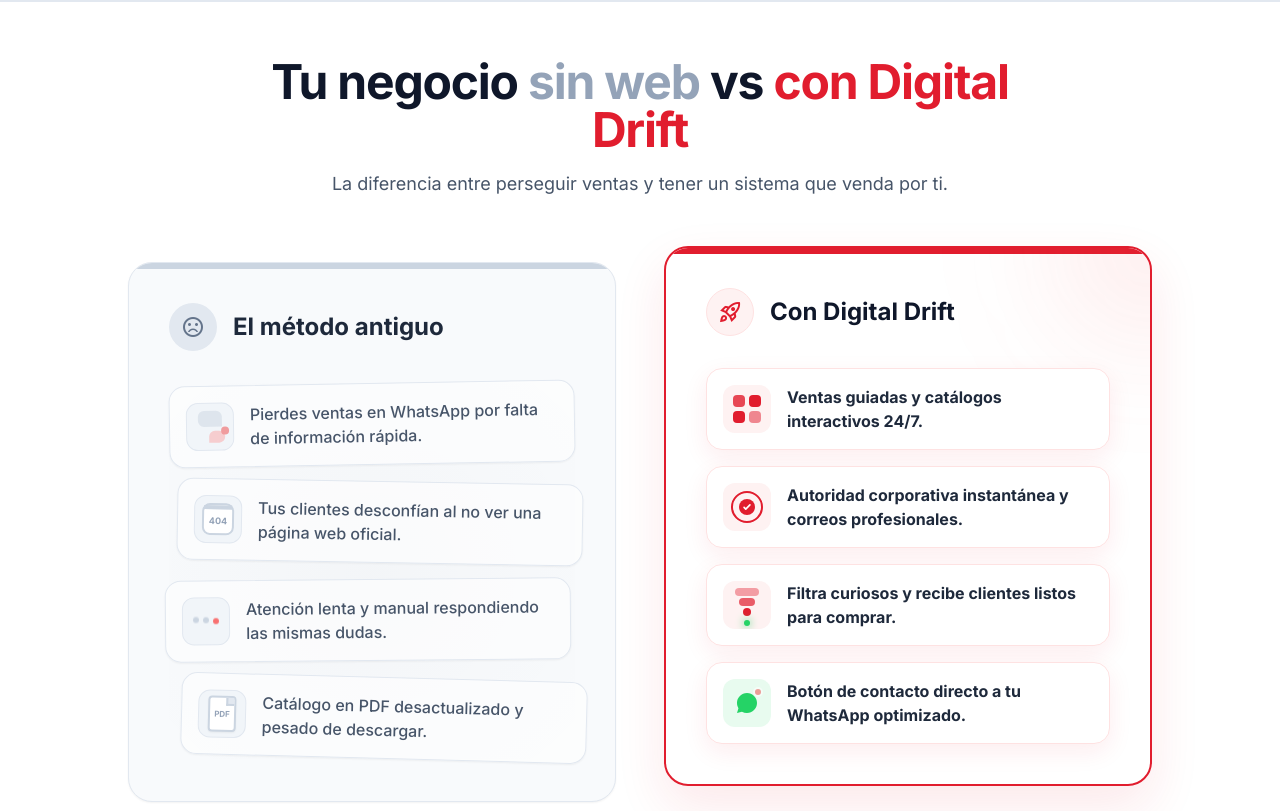
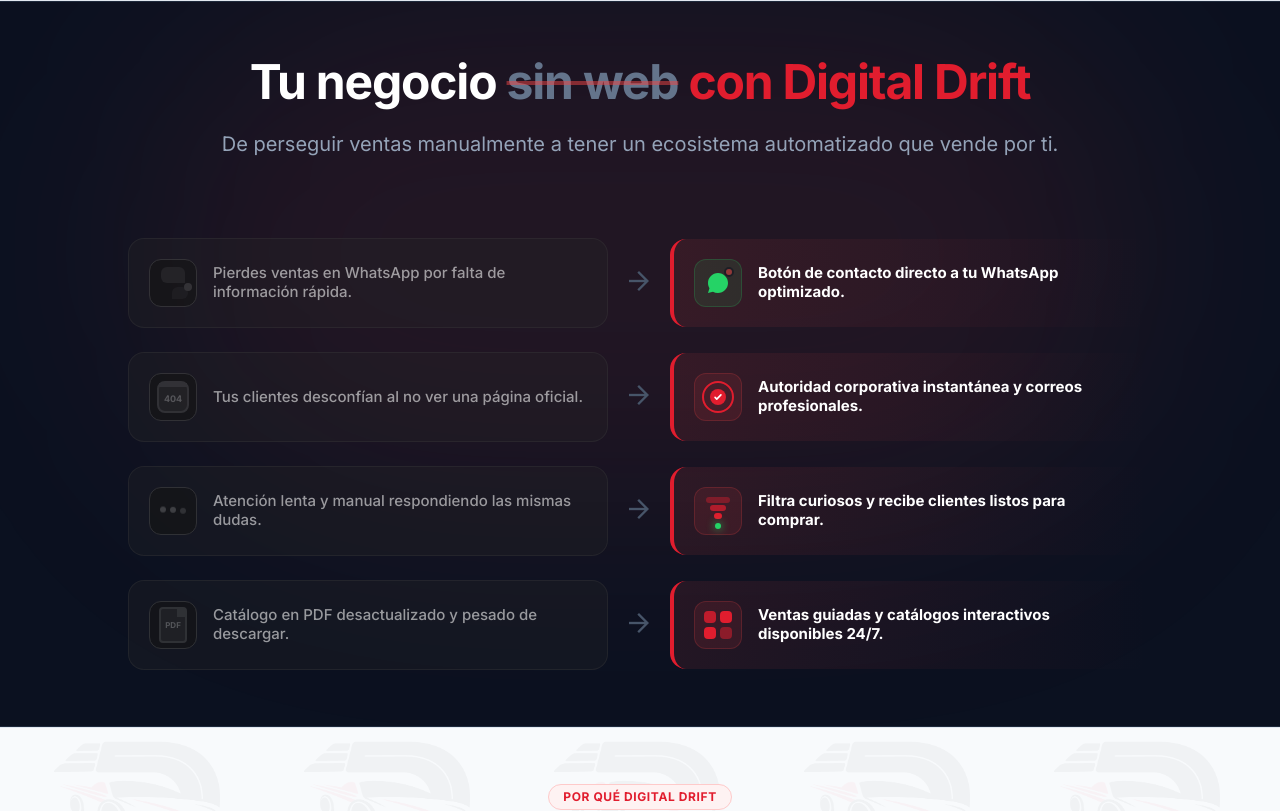
Before and after one commit to santiagoxx93/Digital_Drift_Software, a React (Vite) app: page / in a window 1280 px wide. Shown: the part 2140-2951 px from the top of the page. Built offline with nearby package versions, Linux system fonts and the light colour scheme.

Commit message:
UI: Complete redesign of Antes y Despues to a dark mode timeline layout without cards

```diff
--- a/src/App.jsx
+++ b/src/App.jsx
@@ -464,143 +464,133 @@ function App() {
 {/*  =================================================================  */}
 {/*  NUEVA SECCIÓN: Antes y Después                                     */}
 {/*  =================================================================  */}
-<section data-aos="fade-up" className="w-full bg-white py-space-xl border-t border-slate-200">
-  <div className="max-w-[1280px] mx-auto px-gutter-mobile md:px-margin">
-    <div className="text-center max-w-3xl mx-auto mb-16">
-      <h2 className="text-[#0f172a] font-extrabold text-4xl md:text-5xl tracking-tight mb-4">
-        Tu negocio <span className="text-slate-400">sin web</span> vs <span className="text-[#e11d2e]">con Digital Drift</span>
+<section data-aos="fade-up" className="w-full bg-[#0b1120] py-space-xl border-y border-slate-800 relative overflow-hidden">
+  {/* Subtle Background Glow */}
+  <div className="absolute top-0 left-1/2 -translate-x-1/2 w-full max-w-[1000px] h-[500px] bg-red-500/10 rounded-full blur-[120px] pointer-events-none"></div>
+
+  <div className="max-w-[1280px] mx-auto px-gutter-mobile md:px-margin relative z-10">
+    <div className="text-center max-w-4xl mx-auto mb-20">
+      <h2 className="text-white font-extrabold text-4xl md:text-5xl tracking-tight mb-6">
+        Tu negocio <span className="text-slate-500 line-through decoration-red-500/50 decoration-4">sin web</span> <span className="text-[#e11d2e]">con Digital Drift</span>
       </h2>
-      <p className="font-body-md text-slate-600 text-lg">
-        La diferencia entre perseguir ventas y tener un sistema que venda por ti.
+      <p className="font-body-md text-slate-400 text-lg md:text-xl">
+        De perseguir ventas manualmente a tener un ecosistema automatizado que vende por ti.
       </p>
     </div>
 
-    <div className="grid grid-cols-1 md:grid-cols-2 gap-8 lg:gap-12 max-w-5xl mx-auto">
-      {/* Sin Digital Drift */}
-      <div className="bg-slate-50 border border-slate-200 rounded-3xl p-8 md:p-10 shadow-sm relative overflow-hidden group hover:shadow-md transition-shadow">
-        <div className="absolute top-0 left-0 w-full h-1.5 bg-slate-300"></div>
-        <div className="flex items-center gap-4 mb-8">
-          <div className="w-12 h-12 rounded-full bg-slate-200 flex items-center justify-center text-slate-500">
-            <span className="material-symbols-outlined text-2xl">sentiment_dissatisfied</span>
-          </div>
-          <h3 className="font-bold text-2xl text-slate-800">El método antiguo</h3>
-        </div>
-
-        <div className="flex flex-col gap-4 mt-8 relative">
-          {/* Faded Background Pattern to signify chaos */}
-          <div className="absolute inset-0 opacity-[0.02] bg-[radial-gradient(ellipse_at_center,_var(--tw-gradient-stops))] from-slate-900 to-transparent pointer-events-none"></div>
-
-          <div className="bg-white/60 p-4 rounded-2xl border border-slate-200 shadow-sm flex gap-4 items-center transform -rotate-1 hover:rotate-0 transition-transform duration-300">
-            {/* Custom Micro-UI: Broken Chat */}
-            <div className="w-12 h-12 rounded-xl bg-slate-100 flex flex-col items-center justify-center shrink-0 border border-slate-200 overflow-hidden relative">
-              <div className="w-6 h-4 bg-slate-300 rounded-md rounded-br-none mb-1 opacity-50"></div>
-              <div className="w-4 h-3 bg-red-300 rounded-md rounded-bl-none self-end mr-2 opacity-50 relative">
+    <div className="flex flex-col gap-6 w-full max-w-5xl mx-auto">
+      {/* Row 1 */}
+      <div className="flex flex-col md:flex-row items-center gap-4 w-full group">
+        <div className="flex-1 flex items-center gap-4 bg-slate-800/40 p-5 rounded-2xl w-full border border-slate-700/50 grayscale group-hover:grayscale-0 opacity-70 group-hover:opacity-100 transition-all duration-500">
+          <div className="w-12 h-12 rounded-xl bg-slate-900 flex flex-col items-center justify-center shrink-0 border border-slate-700 overflow-hidden relative">
+            <div className="w-6 h-4 bg-slate-700 rounded-md rounded-br-none mb-1 opacity-50"></div>
+            <div className="w-4 h-3 bg-red-500/30 rounded-md rounded-bl-none self-end mr-2 opacity-50 relative">
               <div className="absolute -top-1 -right-1 w-2 h-2 bg-red-500 rounded-full"></div>
             </div>
           </div>
-            <span className="text-slate-600 font-medium text-sm md:text-base leading-tight">Pierdes ventas en WhatsApp por falta de información rápida.</span>
+          <p className="text-slate-300 font-medium leading-tight">Pierdes ventas en WhatsApp por falta de información rápida.</p>
         </div>
 
-          <div className="bg-white/60 p-4 rounded-2xl border border-slate-200 shadow-sm flex gap-4 items-center transform rotate-1 translate-x-2 hover:rotate-0 hover:translate-x-0 transition-transform duration-300">
-            {/* Custom Micro-UI: Missing Web */}
-            <div className="w-12 h-12 rounded-xl bg-slate-100 flex flex-col items-center justify-center shrink-0 border border-slate-200 overflow-hidden">
-              <div className="w-8 h-8 border-2 border-slate-300 rounded-lg flex flex-col bg-white">
-                <div className="w-full h-2 bg-slate-300 border-b-2 border-slate-300"></div>
+        <div className="shrink-0 text-slate-600 group-hover:text-[#e11d2e] transform group-hover:scale-125 transition-all duration-500 rotate-90 md:rotate-0">
+          <span className="material-symbols-outlined text-3xl">arrow_forward</span>
+        </div>
+
+        <div className="flex-1 flex items-center gap-4 bg-gradient-to-r from-red-500/10 to-transparent p-5 rounded-2xl w-full border-l-4 border-[#e11d2e] shadow-[0_0_30px_rgba(225,29,46,0)] group-hover:shadow-[0_0_30px_rgba(225,29,46,0.15)] transition-all duration-500 transform group-hover:-translate-y-1">
+          <div className="w-12 h-12 rounded-xl bg-[#25D366]/10 flex items-center justify-center shrink-0 border border-[#25D366]/20">
+            <div className="relative">
+              <svg className="w-6 h-6 text-[#25D366]" fill="currentColor" viewBox="0 0 24 24"><path d="M12.031 6.172c-3.181 0-5.767 2.586-5.768 5.766-.001 1.298.38 2.27 1.019 3.287l-.711 2.598 2.664-.698c.969.582 1.954.914 2.8.914h.005c3.18 0 5.767-2.587 5.768-5.766.002-3.18-2.584-5.768-5.767-5.768zm3.392 8.234c-.144.405-.837.774-1.17.823-.312.045-.694.06-2.12-.533-1.708-.709-2.813-2.45-2.898-2.564-.085-.114-.698-.929-.698-1.772 0-.844.441-1.258.599-1.428.158-.171.345-.214.46-.214.115 0 .23.002.331.007.107.006.251-.041.393.299.144.405.49 1.196.533 1.282.043.086.072.186.014.3-.058.115-.086.186-.172.286-.086.1-.182.224-.26.3-.086.086-.176.18-.076.352.101.171.448.74 0.963 1.198.663.59 1.222.773 1.394.858.172.086.273.072.374-.043.101-.115.432-.503.547-.675.115-.172.23-.143.388-.086.158.058 1.007.474 1.179.56.173.086.288.129.331.2.043.072.043.418-.101.823zM12.004 2C6.479 2 2 6.479 2 12.004c0 1.905.534 3.684 1.458 5.207L2 22l4.945-1.296A9.957 9.957 0 0012.004 22c5.525 0 10.004-4.479 10.004-10.004C22.008 6.479 17.529 2 12.004 2z"/></svg>
+              <div className="absolute -top-1 -right-1 w-2.5 h-2.5 bg-red-500 rounded-full border-2 border-[#0b1120] animate-pulse"></div>
+            </div>
+          </div>
+          <p className="text-white font-bold leading-tight">Botón de contacto directo a tu WhatsApp optimizado.</p>
+        </div>
+      </div>
+
+      {/* Row 2 */}
+      <div className="flex flex-col md:flex-row items-center gap-4 w-full group">
+        <div className="flex-1 flex items-center gap-4 bg-slate-800/40 p-5 rounded-2xl w-full border border-slate-700/50 grayscale group-hover:grayscale-0 opacity-70 group-hover:opacity-100 transition-all duration-500">
+          <div className="w-12 h-12 rounded-xl bg-slate-900 flex flex-col items-center justify-center shrink-0 border border-slate-700 overflow-hidden">
+            <div className="w-8 h-8 border-2 border-slate-700 rounded-lg flex flex-col bg-slate-800">
+              <div className="w-full h-2 bg-slate-700 border-b-2 border-slate-700"></div>
               <div className="flex-1 flex items-center justify-center">
-                  <span className="text-slate-400 text-[9px] font-bold">404</span>
+                <span className="text-slate-500 text-[9px] font-bold">404</span>
               </div>
             </div>
           </div>
-            <span className="text-slate-600 font-medium text-sm md:text-base leading-tight">Tus clientes desconfían al no ver una página web oficial.</span>
+          <p className="text-slate-300 font-medium leading-tight">Tus clientes desconfían al no ver una página oficial.</p>
         </div>
 
-          <div className="bg-white/60 p-4 rounded-2xl border border-slate-200 shadow-sm flex gap-4 items-center transform -rotate-[0.5deg] -translate-x-1 hover:rotate-0 hover:translate-x-0 transition-transform duration-300">
-            {/* Custom Micro-UI: Slow Typing */}
-            <div className="w-12 h-12 rounded-xl bg-slate-100 flex items-center justify-center shrink-0 border border-slate-200 overflow-hidden relative">
-              <div className="flex gap-1">
-                <div className="w-1.5 h-1.5 bg-slate-300 rounded-full animate-bounce"></div>
-                <div className="w-1.5 h-1.5 bg-slate-300 rounded-full animate-bounce" style={{animationDelay: '0.2s'}}></div>
-                <div className="w-1.5 h-1.5 bg-red-400 rounded-full animate-bounce" style={{animationDelay: '0.4s'}}></div>
-              </div>
-            </div>
-            <span className="text-slate-600 font-medium text-sm md:text-base leading-tight">Atención lenta y manual respondiendo las mismas dudas.</span>
+        <div className="shrink-0 text-slate-600 group-hover:text-[#e11d2e] transform group-hover:scale-125 transition-all duration-500 rotate-90 md:rotate-0">
+          <span className="material-symbols-outlined text-3xl">arrow_forward</span>
         </div>
 
-          <div className="bg-white/60 p-4 rounded-2xl border border-slate-200 shadow-sm flex gap-4 items-center transform rotate-[1.5deg] translate-x-3 hover:rotate-0 hover:translate-x-0 transition-transform duration-300">
-            {/* Custom Micro-UI: Stuck PDF */}
-            <div className="w-12 h-12 rounded-xl bg-slate-100 flex items-center justify-center shrink-0 border border-slate-200 overflow-hidden relative">
-              <div className="w-7 h-9 bg-white border-2 border-slate-300 rounded shadow-sm flex flex-col items-center justify-center relative">
-                <div className="absolute top-0 right-0 w-2 h-2 bg-slate-200 border-l-2 border-b-2 border-slate-300"></div>
-                <span className="text-[8px] font-bold text-slate-400 mt-1">PDF</span>
-                <div className="w-4 h-1 bg-red-300 mt-1 rounded-full opacity-50"></div>
-              </div>
-            </div>
-            <span className="text-slate-600 font-medium text-sm md:text-base leading-tight">Catálogo en PDF desactualizado y pesado de descargar.</span>
+        <div className="flex-1 flex items-center gap-4 bg-gradient-to-r from-red-500/10 to-transparent p-5 rounded-2xl w-full border-l-4 border-[#e11d2e] shadow-[0_0_30px_rgba(225,29,46,0)] group-hover:shadow-[0_0_30px_rgba(225,29,46,0.15)] transition-all duration-500 transform group-hover:-translate-y-1">
+          <div className="w-12 h-12 rounded-xl bg-red-500/10 flex items-center justify-center shrink-0 border border-red-500/20 relative">
+            <div className="w-8 h-8 rounded-full border-2 border-[#e11d2e] flex items-center justify-center">
+              <div className="w-4 h-4 bg-[#e11d2e] rounded-full flex items-center justify-center">
+                <svg className="w-2.5 h-2.5 text-white" fill="none" viewBox="0 0 24 24" stroke="currentColor" strokeWidth={4}><path strokeLinecap="round" strokeLinejoin="round" d="M5 13l4 4L19 7" /></svg>
               </div>
             </div>
           </div>
-
-      {/* Con Digital Drift */}
-      <div className="bg-white border-2 border-[#e11d2e] rounded-3xl p-8 md:p-10 shadow-[0_20px_50px_rgba(225,29,46,0.1)] relative overflow-hidden transform md:-translate-y-4 group hover:-translate-y-6 transition-all duration-300">
-        <div className="absolute top-0 left-0 w-full h-1.5 bg-[#e11d2e]"></div>
-        <div className="absolute -top-24 -right-24 w-48 h-48 bg-red-500/10 rounded-full blur-3xl pointer-events-none"></div>
-
-        <div className="flex items-center gap-4 mb-8 relative z-10">
-          <div className="w-12 h-12 rounded-full bg-red-50 flex items-center justify-center text-[#e11d2e] border border-red-100">
-            <span className="material-symbols-outlined text-2xl">rocket_launch</span>
+          <p className="text-white font-bold leading-tight">Autoridad corporativa instantánea y correos profesionales.</p>
         </div>
-          <h3 className="font-bold text-2xl text-slate-900">Con Digital Drift</h3>
       </div>
 
-        <div className="flex flex-col gap-4 mt-8 relative z-10">
-          <div className="bg-white p-4 rounded-2xl border border-red-100 shadow-[0_8px_24px_rgba(225,29,46,0.08)] flex gap-4 items-center transform transition-all duration-300 hover:scale-[1.03] hover:-translate-y-1 group/item">
-            {/* Custom Micro-UI: Interactive Catalog */}
-            <div className="w-12 h-12 rounded-xl bg-red-50 flex items-center justify-center shrink-0 group-hover/item:bg-[#e11d2e] transition-colors overflow-hidden">
-              <div className="grid grid-cols-2 gap-1 w-7 h-7">
-                <div className="bg-[#e11d2e] group-hover/item:bg-white rounded-[4px] transition-colors opacity-80"></div>
-                <div className="bg-[#e11d2e] group-hover/item:bg-white rounded-[4px] transition-colors"></div>
-                <div className="bg-[#e11d2e] group-hover/item:bg-white rounded-[4px] transition-colors"></div>
-                <div className="bg-[#e11d2e] group-hover/item:bg-white rounded-[4px] transition-colors opacity-50"></div>
+      {/* Row 3 */}
+      <div className="flex flex-col md:flex-row items-center gap-4 w-full group">
+        <div className="flex-1 flex items-center gap-4 bg-slate-800/40 p-5 rounded-2xl w-full border border-slate-700/50 grayscale group-hover:grayscale-0 opacity-70 group-hover:opacity-100 transition-all duration-500">
+          <div className="w-12 h-12 rounded-xl bg-slate-900 flex items-center justify-center shrink-0 border border-slate-700 overflow-hidden relative">
+            <div className="flex gap-1">
+              <div className="w-1.5 h-1.5 bg-slate-600 rounded-full animate-bounce"></div>
+              <div className="w-1.5 h-1.5 bg-slate-600 rounded-full animate-bounce" style={{animationDelay: '0.2s'}}></div>
+              <div className="w-1.5 h-1.5 bg-red-500/50 rounded-full animate-bounce" style={{animationDelay: '0.4s'}}></div>
             </div>
           </div>
-            <span className="text-slate-800 font-bold text-sm md:text-base leading-tight">Ventas guiadas y catálogos interactivos 24/7.</span>
+          <p className="text-slate-300 font-medium leading-tight">Atención lenta y manual respondiendo las mismas dudas.</p>
         </div>
 
-          <div className="bg-white p-4 rounded-2xl border border-red-100 shadow-[0_8px_24px_rgba(225,29,46,0.08)] flex gap-4 items-center transform transition-all duration-300 hover:scale-[1.03] hover:-translate-y-1 group/item">
-            {/* Custom Micro-UI: Verified Authority */}
-            <div className="w-12 h-12 rounded-xl bg-red-50 flex items-center justify-center shrink-0 group-hover/item:bg-[#e11d2e] transition-colors overflow-hidden relative">
-              <div className="w-8 h-8 rounded-full border-2 border-[#e11d2e] group-hover/item:border-white flex items-center justify-center transition-colors">
-                <div className="w-4 h-4 bg-[#e11d2e] group-hover/item:bg-white rounded-full flex items-center justify-center transition-colors">
-                  <svg className="w-2.5 h-2.5 text-white group-hover/item:text-[#e11d2e]" fill="none" viewBox="0 0 24 24" stroke="currentColor" strokeWidth={4}><path strokeLinecap="round" strokeLinejoin="round" d="M5 13l4 4L19 7" /></svg>
+        <div className="shrink-0 text-slate-600 group-hover:text-[#e11d2e] transform group-hover:scale-125 transition-all duration-500 rotate-90 md:rotate-0">
+          <span className="material-symbols-outlined text-3xl">arrow_forward</span>
+        </div>
+
+        <div className="flex-1 flex items-center gap-4 bg-gradient-to-r from-red-500/10 to-transparent p-5 rounded-2xl w-full border-l-4 border-[#e11d2e] shadow-[0_0_30px_rgba(225,29,46,0)] group-hover:shadow-[0_0_30px_rgba(225,29,46,0.15)] transition-all duration-500 transform group-hover:-translate-y-1">
+          <div className="w-12 h-12 rounded-xl bg-red-500/10 flex flex-col items-center justify-center shrink-0 border border-red-500/20 pt-1">
+            <div className="w-6 h-1.5 bg-[#e11d2e] rounded-full mb-0.5 opacity-40"></div>
+            <div className="w-4 h-1.5 bg-[#e11d2e] rounded-full mb-0.5 opacity-70"></div>
+            <div className="w-2 h-1.5 bg-[#e11d2e] rounded-full mb-1"></div>
+            <div className="w-1.5 h-1.5 bg-[#25D366] rounded-full shadow-[0_0_8px_#25D366]"></div>
+          </div>
+          <p className="text-white font-bold leading-tight">Filtra curiosos y recibe clientes listos para comprar.</p>
         </div>
       </div>
+
+      {/* Row 4 */}
+      <div className="flex flex-col md:flex-row items-center gap-4 w-full group">
+        <div className="flex-1 flex items-center gap-4 bg-slate-800/40 p-5 rounded-2xl w-full border border-slate-700/50 grayscale group-hover:grayscale-0 opacity-70 group-hover:opacity-100 transition-all duration-500">
+          <div className="w-12 h-12 rounded-xl bg-slate-900 flex items-center justify-center shrink-0 border border-slate-700 overflow-hidden relative">
+            <div className="w-7 h-9 bg-slate-800 border-2 border-slate-700 rounded flex flex-col items-center justify-center relative">
+              <div className="absolute top-0 right-0 w-2 h-2 bg-slate-700 border-l-2 border-b-2 border-slate-700"></div>
+              <span className="text-[8px] font-bold text-slate-500 mt-1">PDF</span>
+              <div className="w-4 h-1 bg-red-500/30 mt-1 rounded-full"></div>
             </div>
-            <span className="text-slate-800 font-bold text-sm md:text-base leading-tight">Autoridad corporativa instantánea y correos profesionales.</span>
+          </div>
+          <p className="text-slate-300 font-medium leading-tight">Catálogo en PDF desactualizado y pesado de descargar.</p>
         </div>
 
-          <div className="bg-white p-4 rounded-2xl border border-red-100 shadow-[0_8px_24px_rgba(225,29,46,0.08)] flex gap-4 items-center transform transition-all duration-300 hover:scale-[1.03] hover:-translate-y-1 group/item">
-            {/* Custom Micro-UI: Funnel / Filtering */}
-            <div className="w-12 h-12 rounded-xl bg-red-50 flex flex-col items-center justify-center shrink-0 group-hover/item:bg-[#e11d2e] transition-colors overflow-hidden relative pt-1">
-              <div className="w-6 h-2 bg-[#e11d2e] group-hover/item:bg-white rounded-full transition-colors mb-0.5 opacity-40"></div>
-              <div className="w-4 h-2 bg-[#e11d2e] group-hover/item:bg-white rounded-full transition-colors mb-0.5 opacity-70"></div>
-              <div className="w-2 h-2 bg-[#e11d2e] group-hover/item:bg-white rounded-full transition-colors mb-1"></div>
-              <div className="w-1.5 h-1.5 bg-[#25D366] rounded-full shadow-[0_0_8px_#25D366]"></div>
-            </div>
-            <span className="text-slate-800 font-bold text-sm md:text-base leading-tight">Filtra curiosos y recibe clientes listos para comprar.</span>
+        <div className="shrink-0 text-slate-600 group-hover:text-[#e11d2e] transform group-hover:scale-125 transition-all duration-500 rotate-90 md:rotate-0">
+          <span className="material-symbols-outlined text-3xl">arrow_forward</span>
         </div>
 
-          <div className="bg-white p-4 rounded-2xl border border-red-100 shadow-[0_8px_24px_rgba(225,29,46,0.08)] flex gap-4 items-center transform transition-all duration-300 hover:scale-[1.03] hover:-translate-y-1 group/item">
-            {/* Custom Micro-UI: WhatsApp Notification */}
-            <div className="w-12 h-12 rounded-xl bg-[#25D366]/10 flex items-center justify-center shrink-0 group-hover/item:bg-[#25D366] transition-colors overflow-hidden">
-              <div className="relative">
-                <svg className="w-6 h-6 text-[#25D366] group-hover/item:text-white transition-colors" fill="currentColor" viewBox="0 0 24 24">
-                  <path d="M12.031 6.172c-3.181 0-5.767 2.586-5.768 5.766-.001 1.298.38 2.27 1.019 3.287l-.711 2.598 2.664-.698c.969.582 1.954.914 2.8.914h.005c3.18 0 5.767-2.587 5.768-5.766.002-3.18-2.584-5.768-5.767-5.768zm3.392 8.234c-.144.405-.837.774-1.17.823-.312.045-.694.06-2.12-.533-1.708-.709-2.813-2.45-2.898-2.564-.085-.114-.698-.929-.698-1.772 0-.844.441-1.258.599-1.428.158-.171.345-.214.46-.214.115 0 .23.002.331.007.107.006.251-.041.393.299.144.405.49 1.196.533 1.282.043.086.072.186.014.3-.058.115-.086.186-.172.286-.086.1-.182.224-.26.3-.086.086-.176.18-.076.352.101.171.448.74 0.963 1.198.663.59 1.222.773 1.394.858.172.086.273.072.374-.043.101-.115.432-.503.547-.675.115-.172.23-.143.388-.086.158.058 1.007.474 1.179.56.173.086.288.129.331.2.043.072.043.418-.101.823zM12.004 2C6.479 2 2 6.479 2 12.004c0 1.905.534 3.684 1.458 5.207L2 22l4.945-1.296A9.957 9.957 0 0012.004 22c5.525 0 10.004-4.479 10.004-10.004C22.008 6.479 17.529 2 12.004 2z"/>
-                </svg>
-                <div className="absolute -top-1 -right-1 w-2.5 h-2.5 bg-red-500 rounded-full border-2 border-white group-hover/item:border-[#25D366] transition-colors animate-pulse"></div>
+        <div className="flex-1 flex items-center gap-4 bg-gradient-to-r from-red-500/10 to-transparent p-5 rounded-2xl w-full border-l-4 border-[#e11d2e] shadow-[0_0_30px_rgba(225,29,46,0)] group-hover:shadow-[0_0_30px_rgba(225,29,46,0.15)] transition-all duration-500 transform group-hover:-translate-y-1">
+          <div className="w-12 h-12 rounded-xl bg-red-500/10 flex items-center justify-center shrink-0 border border-red-500/20">
+            <div className="grid grid-cols-2 gap-1 w-7 h-7">
+              <div className="bg-[#e11d2e] rounded-[4px] opacity-80"></div>
+              <div className="bg-[#e11d2e] rounded-[4px]"></div>
+              <div className="bg-[#e11d2e] rounded-[4px]"></div>
+              <div className="bg-[#e11d2e] rounded-[4px] opacity-50"></div>
             </div>
           </div>
-            <span className="text-slate-800 font-bold text-sm md:text-base leading-tight">Botón de contacto directo a tu WhatsApp optimizado.</span>
-          </div>
+          <p className="text-white font-bold leading-tight">Ventas guiadas y catálogos interactivos disponibles 24/7.</p>
         </div>
       </div>
     </div>
```
Lines whose indentation alone changed are shown as unchanged.
